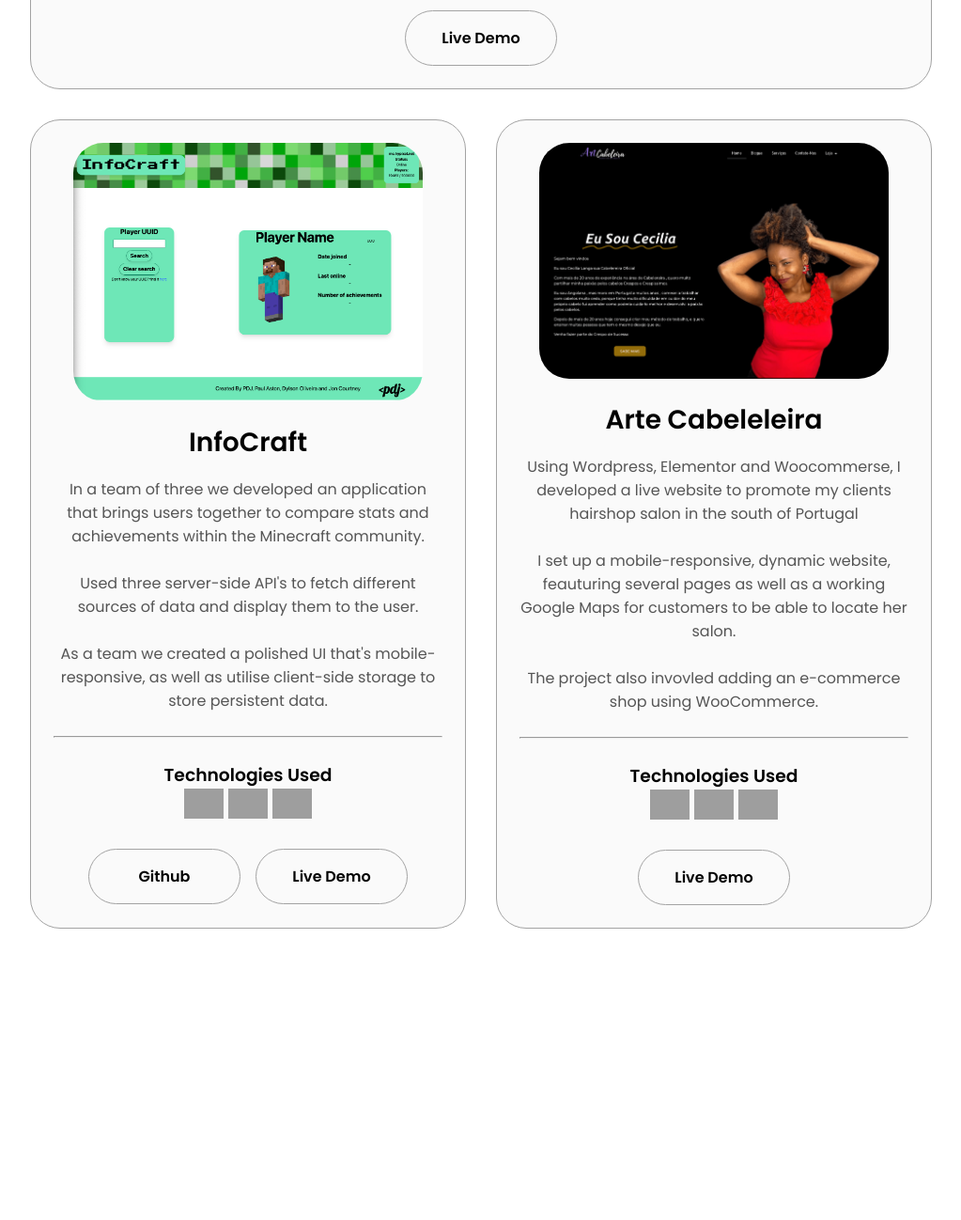
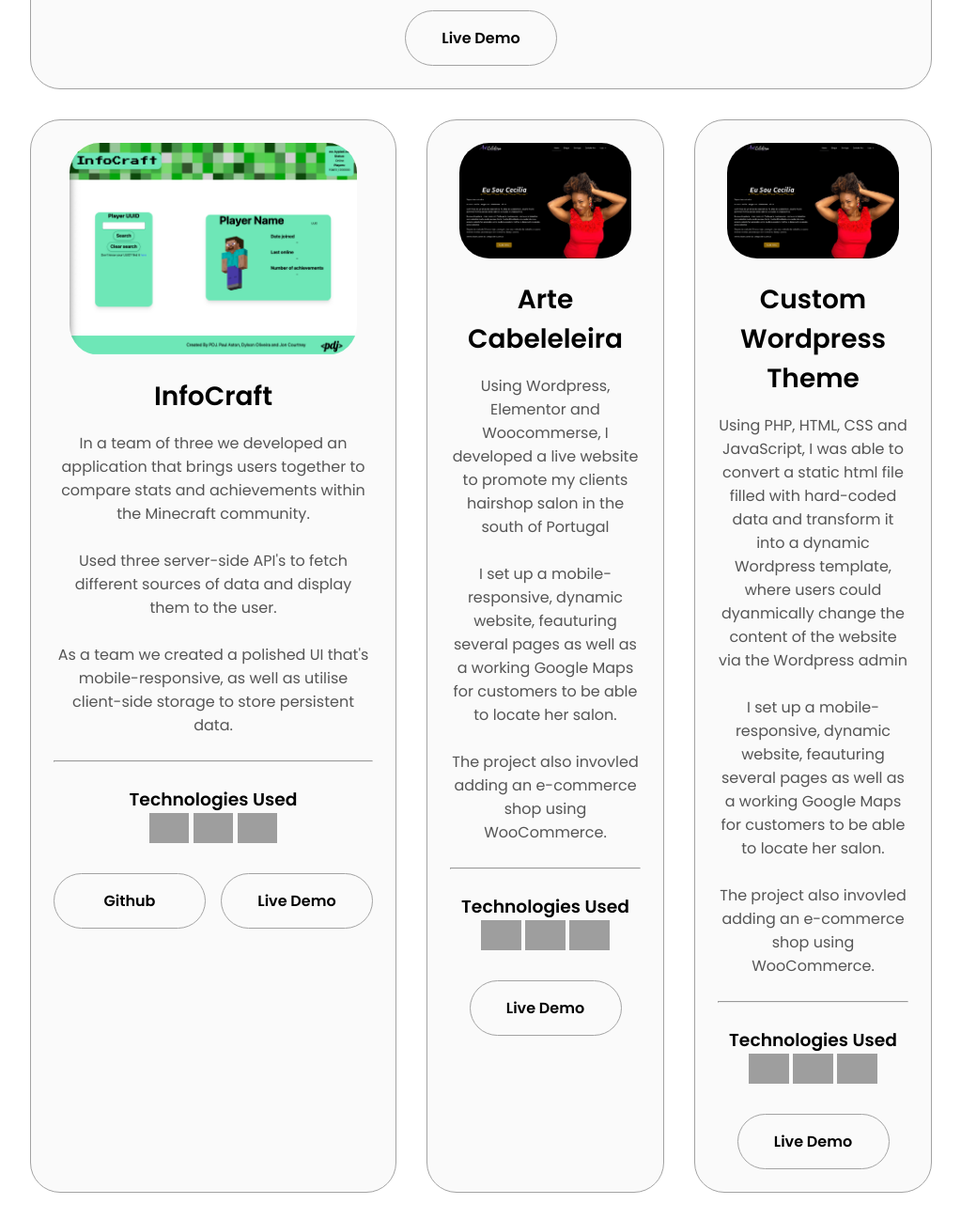
Before and after one commit to Dylson14/dylsons-web-portfolio, a plain HTML site: page project.html in a window 1280 px wide. Shown: the part 2680-3978 px from the top of the page at 94% size, without its empty margins (128-1151 px from the left). Before the commit the page ends 3700 px from the top, so only its background shows below. Drawn offline with Linux system fonts and the light colour scheme; grey boxes are pictures that could not be loaded.

Commit message:
added additional text beneath the al projects ehading

```diff
--- a/project.html
+++ b/project.html
@@ -362,6 +362,58 @@ them to the user.
               >
             </div>
           </div>
+
+          <div class="details-container color-container">
+            <div class="article-container">
+              <img
+                src="./assets/cecilia.png"
+                alt="Project 2"
+                class="project-img"
+              />
+            </div>
+            <h2 class="experience-sub-title project-title">
+              Custom Wordpress Theme
+            </h2>
+            <p>
+              Using PHP, HTML, CSS and JavaScript, I was able to convert a static html file filled with hard-coded data and transform it into a dynamic Wordpress template, where users could dyanmically change the content of the website via the Wordpress admin
+              <br />
+              <br />
+              I set up a mobile-responsive, dynamic website, feauturing several pages as well as a working Google Maps for customers to be able to locate her salon.
+              <br />
+              <br />
+              The project also invovled adding an e-commerce shop using WooCommerce.
+            </p>
+            <br />
+            <hr />
+            <br />
+            <div>
+              <h3>Technologies Used</h3>
+              <img
+                src="https://img.shields.io/badge/WordPress-21759B.svg?style=for-the-badge&logo=WordPress&logoColor=white"
+                alt="wordpress icon"
+                class="icon no-pointer"
+              />
+              <img
+                src="https://img.shields.io/badge/Elementor-92003B.svg?style=for-the-badge&logo=Elementor&logoColor=white"
+                alt="elementor icon"
+                class="icon no-pointer"
+              />
+              <img
+                src="https://img.shields.io/badge/WooCommerce-96588A.svg?style=for-the-badge&logo=WooCommerce&logoColor=white"
+                alt="woocommerce icon"
+                class="icon no-pointer"
+              />
+            </div>
+            <br />
+            <div class="btn-container">
+              <a
+                href="https://cecilialanga.com/"
+                target="_blank"
+                class="btn btn-color-2 project-btn"
+                >Live Demo</a
+              >
+            </div>
+          </div>
       </div>
     </section>
 
```
Also changed, not shown: index.html (+1 -0 lines).
